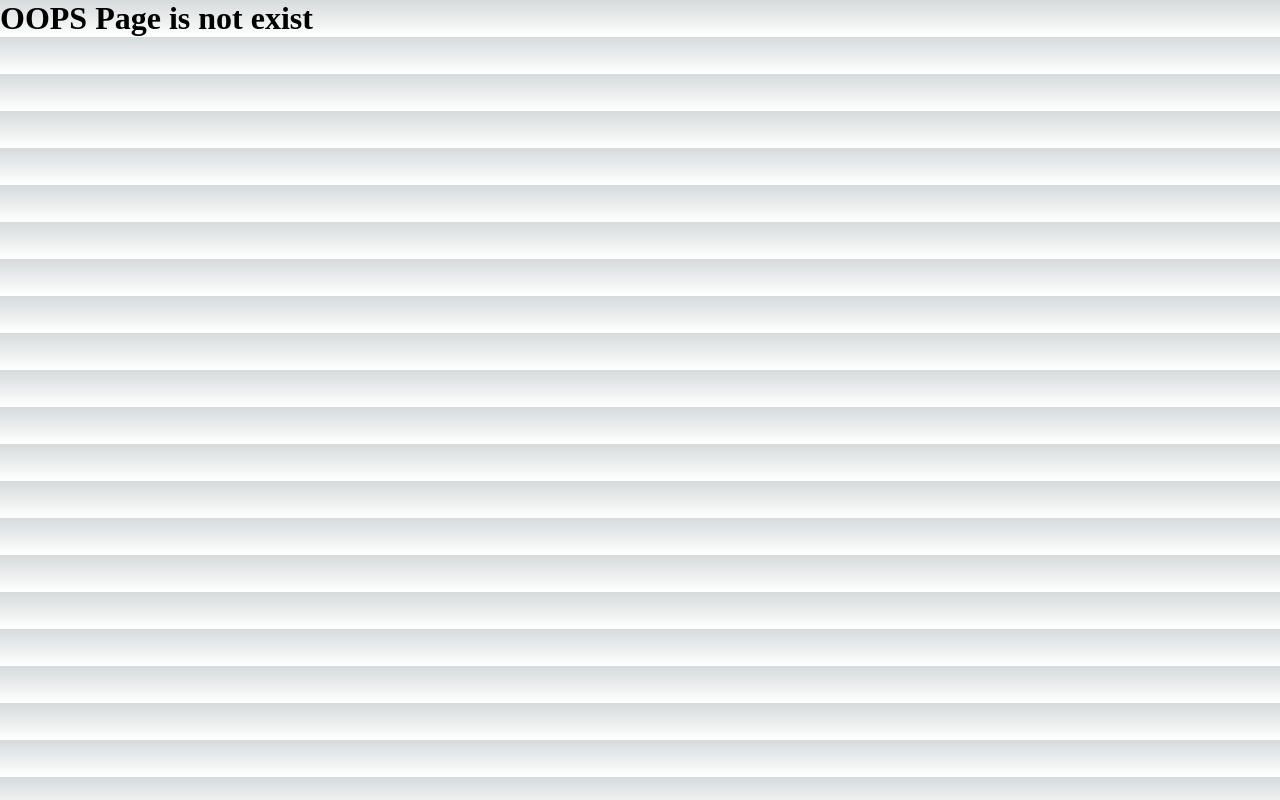
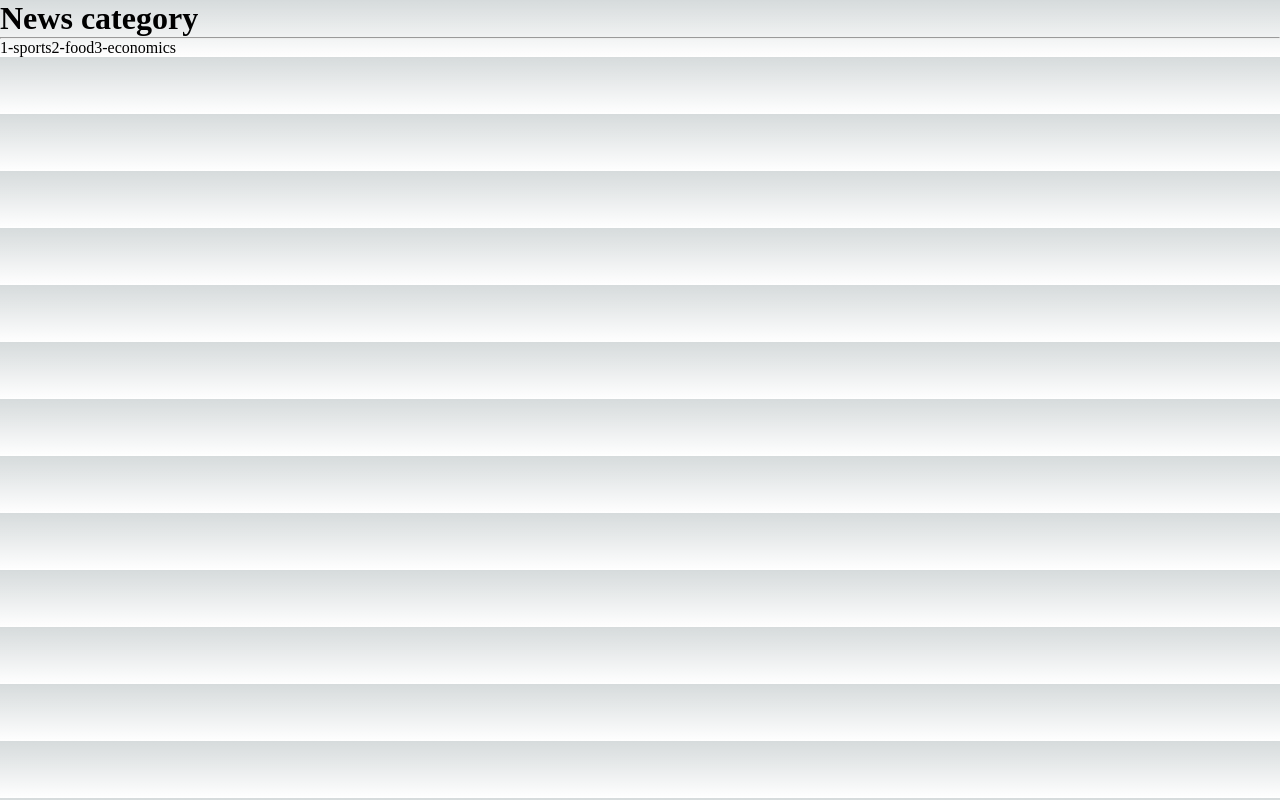
Before and after one commit to Shams425/Learning-next-js, a Next.js app: page /news in a window 1280 px wide. Before the commit this address had no page. Built offline with nearby package versions, Linux system fonts and the light colour scheme; data requests are answered from the project's data file.

Commit message:
applying the SSR concept for news page

```diff
--- a/db.json
+++ b/db.json
@@ -47,5 +47,31 @@
     "likes": 1200,
     "followers": "14k",
     "following": 100
-  }
+  },
+  "news": [
+    {
+      "id": 1,
+      "category": "sports",
+      "title": "Football Results",
+      "body": "This where you right the body of the article"
+    },
+    {
+      "id": 2,
+      "category": "food",
+      "title": "The best Restaurants around the world",
+      "body": "This where you right the body of the article"
+    },
+    {
+      "id": 3,
+      "category": "sports",
+      "title": "BasketBall Results",
+      "body": "This where you right the body of the article"
+    },
+    {
+      "id": 4,
+      "category": "economics",
+      "title": "Crypto News",
+      "body": "This where you right the body of the article"
+    }
+  ]
 }
--- /dev/null
+++ b/src/pages/news/index.jsx
@@ -0,0 +1,32 @@
+import Link from "next/link";
+
+function NewsList({ news }) {
+  {
+    news.map((item) => {
+      console.log(item.id, item.title, item.body);
+    });
+  }
+  return (
+    <>
+      <h1>News category</h1>
+      <hr />
+
+      <Link href={`/news/sports`}>1-sports</Link>
+      <Link href={`/news/food`}>2-food</Link>
+      <Link href={`/news/economics`}>3-economics</Link>
+    </>
+  );
+}
+
+export default NewsList;
+
+export async function getStaticProps() {
+  const response = await fetch("http://localhost:4000/news");
+  const data = await response.json();
+
+  return {
+    props: {
+      news: data,
+    },
+  };
+}
```
Also changed, not shown: src/pages/news/[category].jsx (added, +36 -0 lines).
